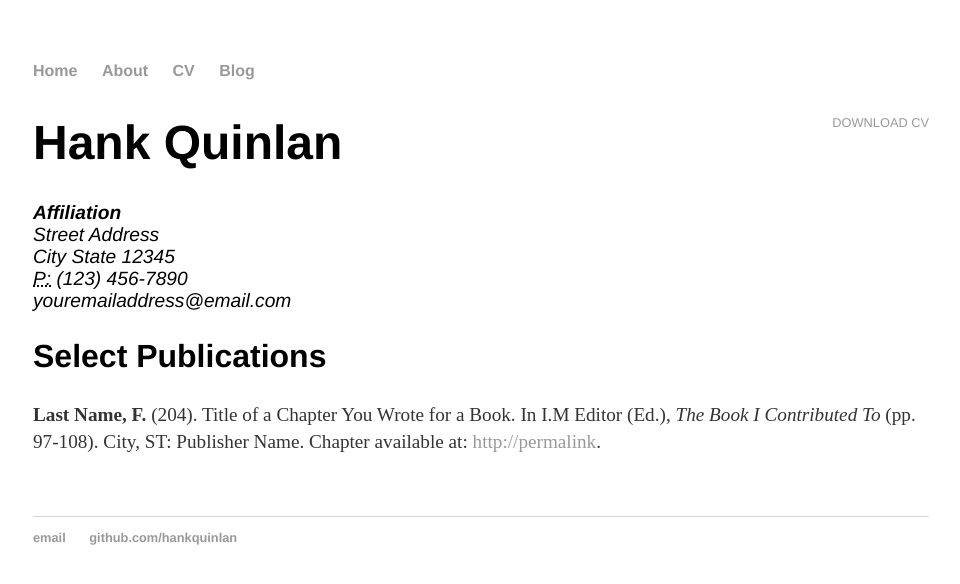
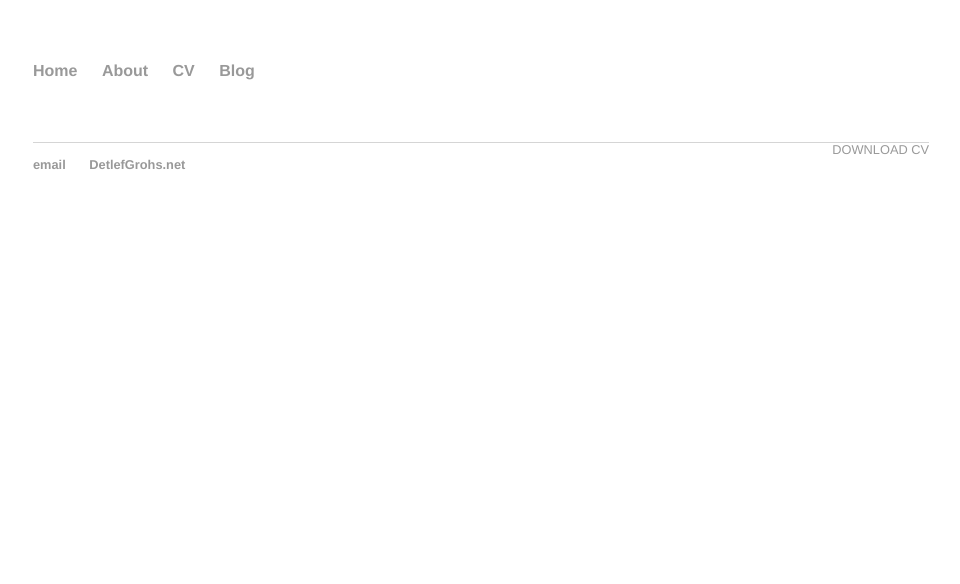
Before and after one commit to detlefgrohs/detlefgrohs.github.io, a Jekyll site: the page built from cv/index.html, in a window 1280 px wide. Shown: the top 584 px of the page, without its empty margins (159-1119 px from the left). Built offline with Jekyll 4.4.1, drawn with Linux system fonts in a browser that asks for light colours.

Commit message:
Updated for content.

```diff
--- a/_layouts/default.html
+++ b/_layouts/default.html
@@ -25,8 +25,8 @@
 
   <footer>
    <ul>
-   <li><a href="mailto:hankquinlanhub@gmail.com">email</a></li>
-   <li><a href="https://github.com/hankquinlan">github.com/hankquinlan</a></li>
+   <li><a href="mailto:detlef.grohs@gmail.com">email</a></li>
+   <li><a href="https://DetlefGrohs.net">DetlefGrohs.net</a></li>
    </ul>
   </footer>
   </body>
--- a/cv/index.html
+++ b/cv/index.html
@@ -5,18 +5,5 @@
 
 	<div class="cv">
 		<a href="#" class="download" title="Download CV as PDF">Download CV</a>
-					<h1>Hank Quinlan</h1>
-					<address>
-					<strong>Affiliation</strong><br>
-					Street Address<br>
-					City State 12345<br>
-					<abbr title="phone">P:</abbr> (123) 456-7890<br>
-					<span class="obfuscate">youremailaddress@email.com</span>
-					</address>
-
-					<h2>Select Publications</h2>
-
-					<p><strong>Last Name, F.</strong> (204). Title of a Chapter You Wrote for a Book. In I.M Editor (Ed.), <em>The Book I Contributed To</em> (pp. 97-108). City, ST: Publisher Name. Chapter available at: <a href="#">http://permalink</a>.
-
 
 	</div>
```
Also changed, not shown: _posts/2014-04-30-hank-quinlan-site-launched.md (deleted, +0 -7 lines).
